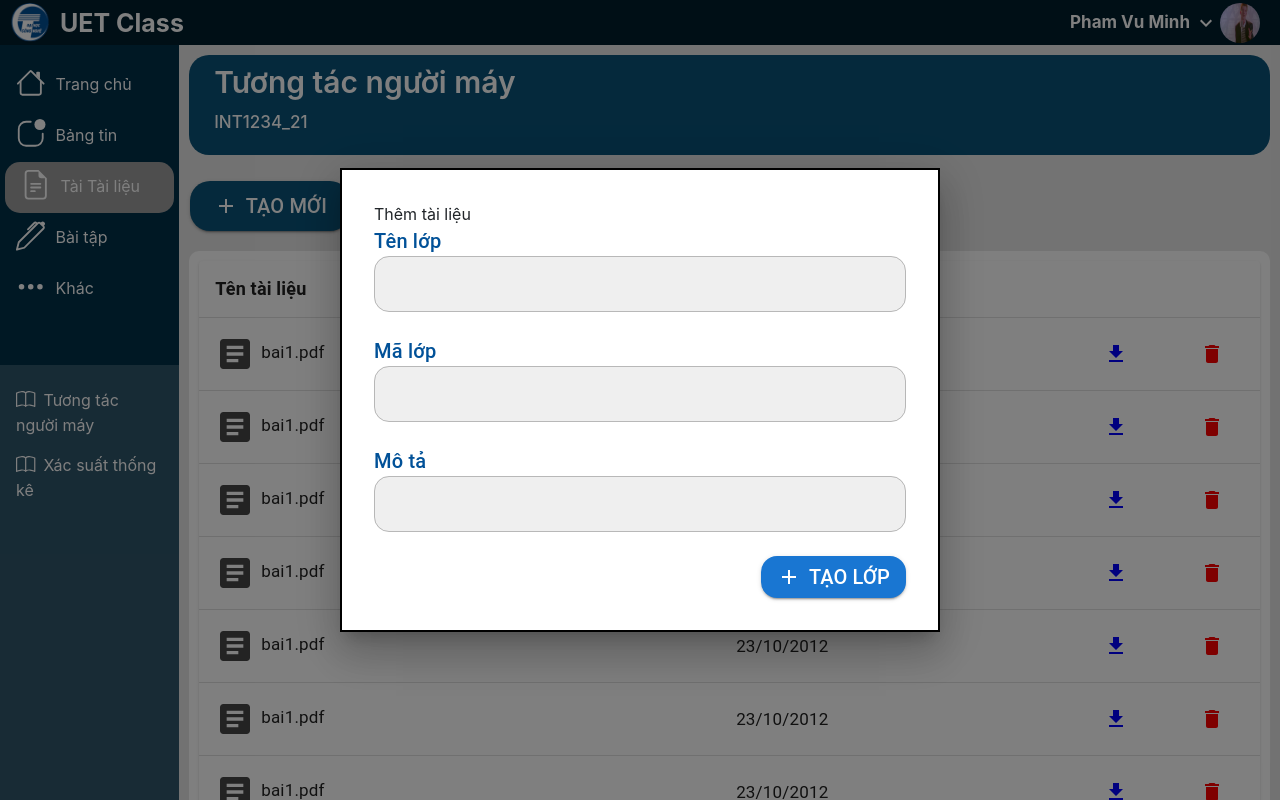
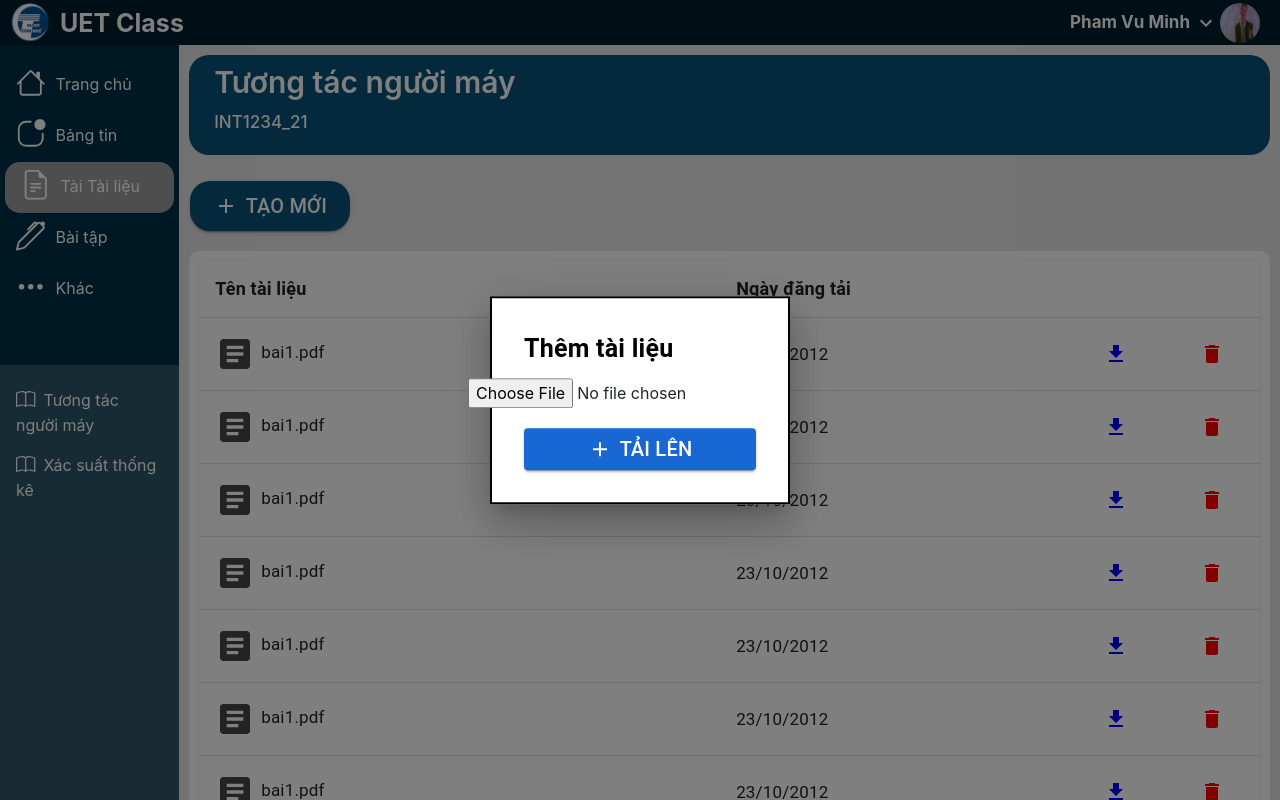
Before and after one commit to uet-class/uet-class-frontend, a React (Create React App) app: page /documents in a window 1280 px wide. Both pictures are taken after a click on the button "TẠO MỚI". Built offline with nearby package versions, Linux system fonts and the light colour scheme; no server answers.

Commit message:
modal upload file of documents page

```diff
--- a/src/components/createDocuments/createDocuments.jsx
+++ b/src/components/createDocuments/createDocuments.jsx
@@ -1,125 +1,78 @@
-import {Alert, Box, Button, Grid, TextField, Typography} from "@mui/material";
-import React from "react";
+import {Box, Button, Grid, Typography } from "@mui/material";
+import {React, useState} from "react";
 import AddIcon from "@mui/icons-material/Add";
-import ClassService from "../../services/class.service";
-import "./createDocument.css"
+import "./createDocument.css";
 
 const style = {
-    position: 'absolute',
-    top: '50%',
-    left: '50%',
-    transform: 'translate(-50%, -50%)',
-    width: 600,
-    bgcolor: 'background.paper',
-    border: '2px solid #000',
+  position: "absolute",
+  top: "50%",
+  left: "50%",
+  transform: "translate(-50%, -50%)",
+  width: 300,
+  bgcolor: "background.paper",
+  border: "2px solid #000",
   boxShadow: 24,
+  justifyContent: "center",
   p: 4,
 };
 
 const CreateDocuments = () => {
-    const [createClassFail, setCreateClassFail] = React.useState(false);
+  const [selectedFile, setSelectedFile] = useState(null);
 
   const handleSubmit = async (event) => {
     event.preventDefault();
-        const data = event.target;
-        ClassService.createClass(data.className.value, data.description.value)
-            .then((res) => {
-                if (res.status === 200) {
-                    console.log("Success");
-                } else {
-                    const error = new Error(res.error);
-                    throw error;
-                }
-            })
-            .catch((err) => {
-                setCreateClassFail(true);
-            });
+    // const data = event.target;
+    console.log(selectedFile);
+  };
+
+  const handleFileInput = (e) => {
+    console.log(e.target.files[0])
+    setSelectedFile(e.target.files[0])
   };
   return (
     <Box sx={style}>
-            {createClassFail ? (
-                <Alert severity="error">
-                     Tạo lớp thất bại
-                </Alert>
-            ) : null}
-            <div>Thêm tài liệu</div>
-            <Box
-                component={"form"} onSubmit={handleSubmit}
+
+      <Typography
+        className={"sign-in"}
+        fontSize={25}
+        fontWeight={600}
+        color="black"
       >
-                <Typography
-                    className={"login-info"}
-                    fontSize={20}
-                    fontWeight={500}
-                >
-                    Tên lớp
+        Thêm tài liệu
       </Typography>
-                <TextField
-                    name="className"
-                    className={"input-rounded"}
-                    autoComplete='off'
-                    sx={{
-                        width: "100%",
-                        paddingBottom: 3,
-                    }}
-                ></TextField>
-                <Typography
-                    className={"login-info"}
-                    fontSize={20}
-                    fontWeight={500}
-                >
-                    Mã lớp
-                </Typography>
-                <TextField
-                    name="classCode"
-                    className={"input-rounded"}
-                    autoComplete='off'
-                    sx={{
-                        width: "100%",
-                        paddingBottom: 3,
-                    }}
-                ></TextField>
-                <Typography
-                    className={"login-info"}
-                    fontSize={20}
-                    fontWeight={500}
-                >
-                    Mô tả
-                </Typography>
-                <TextField
-                    name="description"
-                    className={"input-rounded"}
-                    autoComplete='off'
-                    sx={{
-                        width: "100%",
-                        paddingBottom: 3,
-                    }}
-                ></TextField>
+
+      <Box component={"form"} onSubmit={handleSubmit}>
         <Grid
           display="flex"
-                    justifyContent="flex-end"
+          justifyContent="center"
+          sx={{ paddingBottom: "20px", paddingTop: "10px" }}
         >
+          <input type="file" name="file" onChange={handleFileInput} />
+        </Grid>
+        <Grid display="flex" justifyContent="center">
           <Button
             type="submit"
             variant="contained"
             sx={{
-                            color: "#015198",
-                            borderRadius: 4,
+              backgroundColor: "#1967D2",
+              //   borderRadius: 4,
+              width: "100%",
             }}
           >
-                        <AddIcon style={{color: 'white'}}/>
+            <AddIcon style={{ color: "white" }} />
             <Typography
               paddingLeft={1}
               className={"sign-in"}
               fontSize={20}
               fontWeight={500}
             >
-                            Tạo lớp
+              Tải lên
             </Typography>
           </Button>
         </Grid>
       </Box>
     </Box>
-    )
-}
+  );
+};
 
 export default CreateDocuments;
```
Lines whose indentation alone changed are shown as unchanged.
